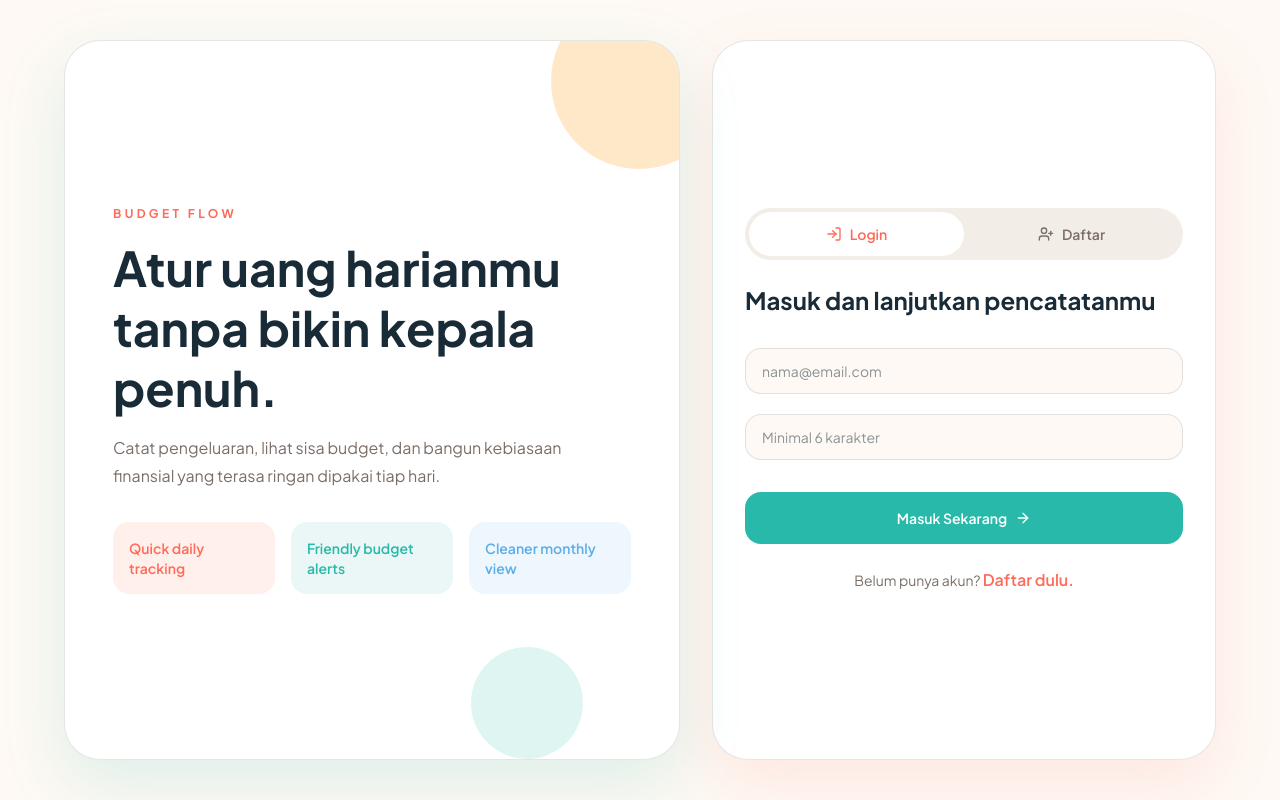
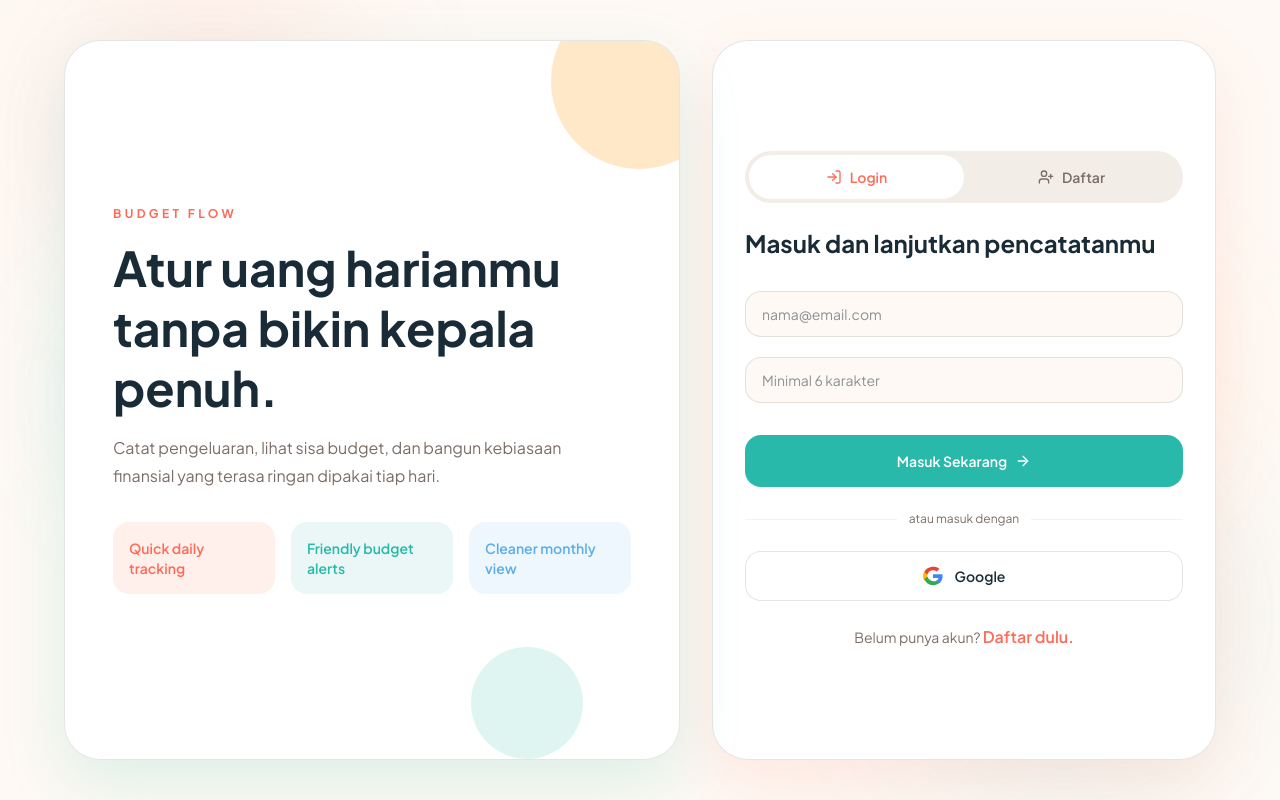
Before and after one commit to ndo-fer/budget-flow, a React (Vite) app in the folder web-figma/: page /auth in a window 1280 px wide. Built offline with nearby package versions, Linux system fonts and the light colour scheme; no server answers; what @capacitor/core would draw is missing.

Commit message:
feat(auth): center login card layout and add Google OAuth button with animated background

```diff
--- a/web-figma/src/features/auth/AuthScreen.tsx
+++ b/web-figma/src/features/auth/AuthScreen.tsx
@@ -2,6 +2,7 @@ import { useState } from "react";
 import { toast } from "../../utils/toast";
 import { useAuth } from "../../contexts/AuthContext";
 import { LogIn, UserPlus, ArrowRight } from "lucide-react";
+import supabase from "../../lib/supabase";
 
 export default function AuthScreen() {
   const { signIn, signUp, isLoading } = useAuth();
@@ -56,9 +57,68 @@ export default function AuthScreen() {
 
   const busy = isLoading || isSubmitting;
 
+  const handleGoogleSignIn = async () => {
+    try {
+      setIsSubmitting(true);
+      const { error } = await supabase.auth.signInWithOAuth({
+        provider: "google",
+        options: {
+          redirectTo: typeof window !== "undefined" ? window.location.origin : undefined,
+        },
+      });
+      if (error) throw error;
+    } catch (err: any) {
+      toast.error(err.message || "Gagal masuk dengan Google.");
+    } finally {
+      setIsSubmitting(false);
+    }
+  };
+
   return (
-    <div className="min-h-screen bg-[#FEF9F4] px-6 py-10">
-      <div className="mx-auto grid min-h-[calc(100vh-5rem)] max-w-6xl gap-8 lg:grid-cols-[1.1fr_0.9fr] lg:items-stretch">
+    <div className="min-h-screen bg-[#FEF9F4] px-6 py-10 relative overflow-hidden flex items-center justify-center">
+      {/* Dynamic Animated Background Circles */}
+      <style>{`
+        @keyframes float-1 {
+          0% { transform: translate(0px, 0px) scale(1); }
+          33% { transform: translate(30px, -50px) scale(1.1); }
+          66% { transform: translate(-20px, 20px) scale(0.95); }
+          100% { transform: translate(0px, 0px) scale(1); }
+        }
+        @keyframes float-2 {
+          0% { transform: translate(0px, 0px) scale(1); }
+          50% { transform: translate(-40px, 40px) scale(1.15); }
+          100% { transform: translate(0px, 0px) scale(1); }
+        }
+        @keyframes float-3 {
+          0% { transform: translate(0px, 0px) scale(1); }
+          33% { transform: translate(-15px, -30px) scale(0.9); }
+          66% { transform: translate(30px, 15px) scale(1.1); }
+          100% { transform: translate(0px, 0px) scale(1); }
+        }
+        @keyframes float-4 {
+          0% { transform: translate(0px, 0px) scale(1); }
+          50% { transform: translate(40px, -20px) scale(0.85); }
+          100% { transform: translate(0px, 0px) scale(1); }
+        }
+        .animate-float-1 { animation: float-1 20s infinite ease-in-out; }
+        .animate-float-2 { animation: float-2 24s infinite ease-in-out; }
+        .animate-float-3 { animation: float-3 18s infinite ease-in-out; }
+        .animate-float-4 { animation: float-4 22s infinite ease-in-out; }
+      `}</style>
+
+      {/* Background Blobs */}
+      <div className="absolute inset-0 pointer-events-none overflow-hidden z-0">
+        {/* Coral Blob */}
+        <div className="absolute top-10 left-10 w-72 h-72 rounded-full bg-[#FF6B58]/10 blur-3xl animate-float-1" />
+        {/* Teal Blob */}
+        <div className="absolute bottom-10 right-10 w-80 h-80 rounded-full bg-[#29B9AA]/10 blur-3xl animate-float-2" />
+        {/* Orange Blob */}
+        <div className="absolute top-1/3 right-12 w-64 h-64 rounded-full bg-[#FFB347]/10 blur-3xl animate-float-3" />
+        {/* Blue Blob */}
+        <div className="absolute bottom-1/3 left-12 w-64 h-64 rounded-full bg-[#5BAEE8]/10 blur-3xl animate-float-4" />
+      </div>
+
+      <div className="relative z-10 w-full mx-auto grid min-h-[calc(100vh-5rem)] max-w-6xl gap-8 lg:grid-cols-[1.1fr_0.9fr] lg:items-stretch">
         <section className="hidden lg:flex relative overflow-hidden rounded-[36px] border border-black/10 bg-white p-8 shadow-[0_24px_64px_rgba(41,185,170,0.15)] lg:min-h-[560px] lg:flex-col lg:justify-center lg:p-12">
           <div className="absolute -right-12 -top-12 h-44 w-44 rounded-full bg-[#FFB347]/30" />
           <div className="absolute bottom-0 right-24 h-28 w-28 rounded-full bg-[#29B9AA]/15" />
@@ -84,7 +144,7 @@ export default function AuthScreen() {
           </div>
         </section>
 
-        <section className="rounded-[36px] border border-black/10 bg-white p-8 shadow-[0_24px_64px_rgba(255,107,88,0.12)] lg:flex lg:min-h-[560px] lg:flex-col lg:justify-center">
+        <section className="rounded-[36px] border border-black/10 bg-white p-8 shadow-[0_24px_64px_rgba(255,107,88,0.12)] flex flex-col justify-center min-h-[520px] lg:min-h-[560px]">
           {/* Logo / Branding on Mobile */}
           <div className="mb-6 flex flex-col items-center justify-center lg:hidden">
             <p className="text-xs font-bold uppercase tracking-[0.28em] text-[#FF6B58]">Budget Flow</p>
@@ -160,6 +220,44 @@ export default function AuthScreen() {
             )}
           </button>
 
+          {/* Divider */}
+          <div className="relative my-6 flex items-center justify-center">
+            <div className="absolute inset-0 flex items-center">
+              <div className="w-full border-t border-black/5"></div>
+            </div>
+            <span className="relative bg-white px-3 text-xs text-[#7B6E67]">
+              atau {isSignUp ? "daftar" : "masuk"} dengan
+            </span>
+          </div>
+
+          {/* Google Login Button */}
+          <button
+            type="button"
+            disabled={busy}
+            onClick={handleGoogleSignIn}
+            className="flex w-full items-center justify-center gap-3 rounded-2xl border border-black/10 bg-white py-3.5 text-sm font-semibold text-[#1A2B38] transition-colors hover:bg-[#FEF9F4] disabled:opacity-60"
+          >
+            <svg className="h-5 w-5" viewBox="0 0 24 24">
+              <path
+                fill="#EA4335"
+                d="M12 5.04c1.66 0 3.2.57 4.38 1.69l3.27-3.27C17.67 1.54 15.02 1 12 1 7.24 1 3.2 3.73 1.24 7.7l3.83 2.97C6.01 7.42 8.78 5.04 12 5.04z"
+              />
+              <path
+                fill="#4285F4"
+                d="M23.49 12.27c0-.81-.07-1.59-.2-2.36H12v4.51h6.46c-.28 1.46-1.1 2.69-2.34 3.51l3.63 2.82c2.13-1.97 3.74-4.86 3.74-8.48z"
+              />
+              <path
+                fill="#FBBC05"
+                d="M5.07 14.73c-.24-.72-.38-1.49-.38-2.29s.14-1.57.38-2.29L1.24 7.18C.45 8.77 0 10.54 0 12.44c0 1.9.45 3.67 1.24 5.26l3.83-2.97z"
+              />
+              <path
+                fill="#34A853"
+                d="M12 23c3.24 0 5.97-1.07 7.96-2.91l-3.63-2.82c-1.01.68-2.3 1.09-3.96 1.09-3.22 0-5.99-2.38-6.96-5.63l-3.83 2.97C3.2 20.27 7.24 23 12 23z"
+              />
+            </svg>
+            <span>Google</span>
+          </button>
+
           <p className="mt-6 text-center text-sm leading-6 text-[#7B6E67]">
             {isSignUp ? "Sudah punya akun? " : "Belum punya akun? "}
             <button
```
